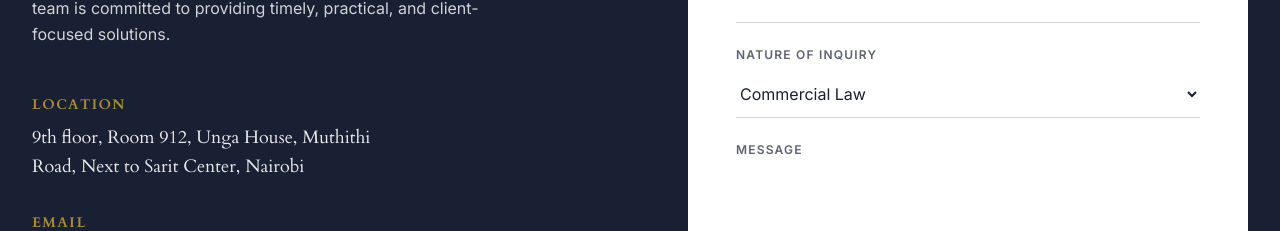
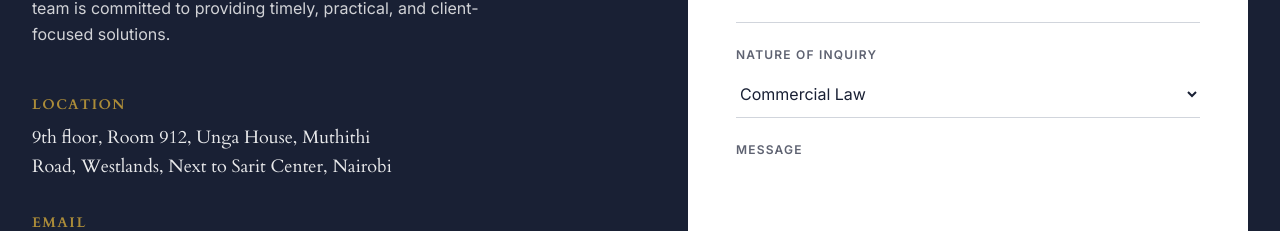
Before and after one commit to teddylumidi/wahitomusongeadvocates, a React app: page / in a window 1280 px wide. Shown: the part 6658-6889 px from the top of the page. Built offline with nearby package versions, Linux system fonts and the light colour scheme; the HTML template or start-up script is replaced by a standard one.

Commit message:
Update office address

```diff
--- a/src/components/Contact.tsx
+++ b/src/components/Contact.tsx
@@ -72,8 +72,8 @@ export function Contact() {
               <div>
                 <h4 className="text-sm font-semibold tracking-widest text-secondary mb-2 uppercase">Location</h4>
                 <p className="max-w-sm font-serif text-lg leading-relaxed">
-                  9th floor, Room 912, Unga House, Muthithi Road, Next to Sarit
-                  Center, Nairobi
+                  9th floor, Room 912, Unga House, Muthithi Road, Westlands,
+                  Next to Sarit Center, Nairobi
                 </p>
               </div>
               <div>
```
